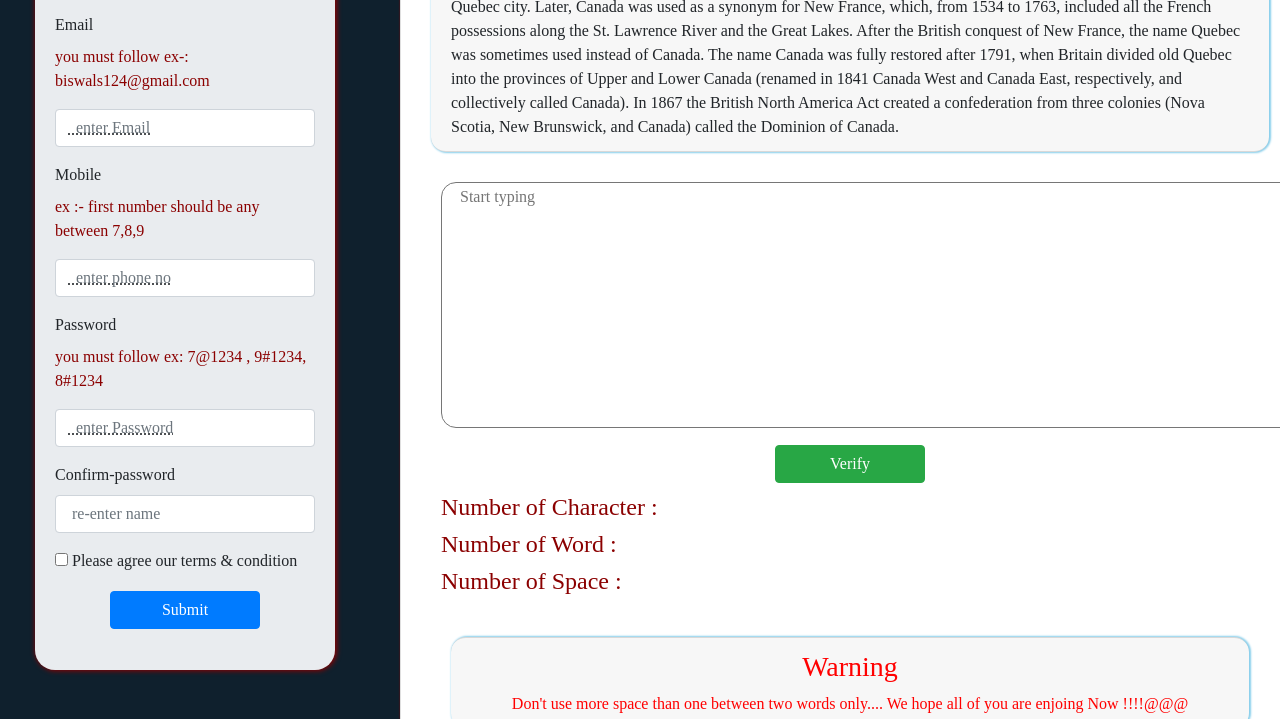
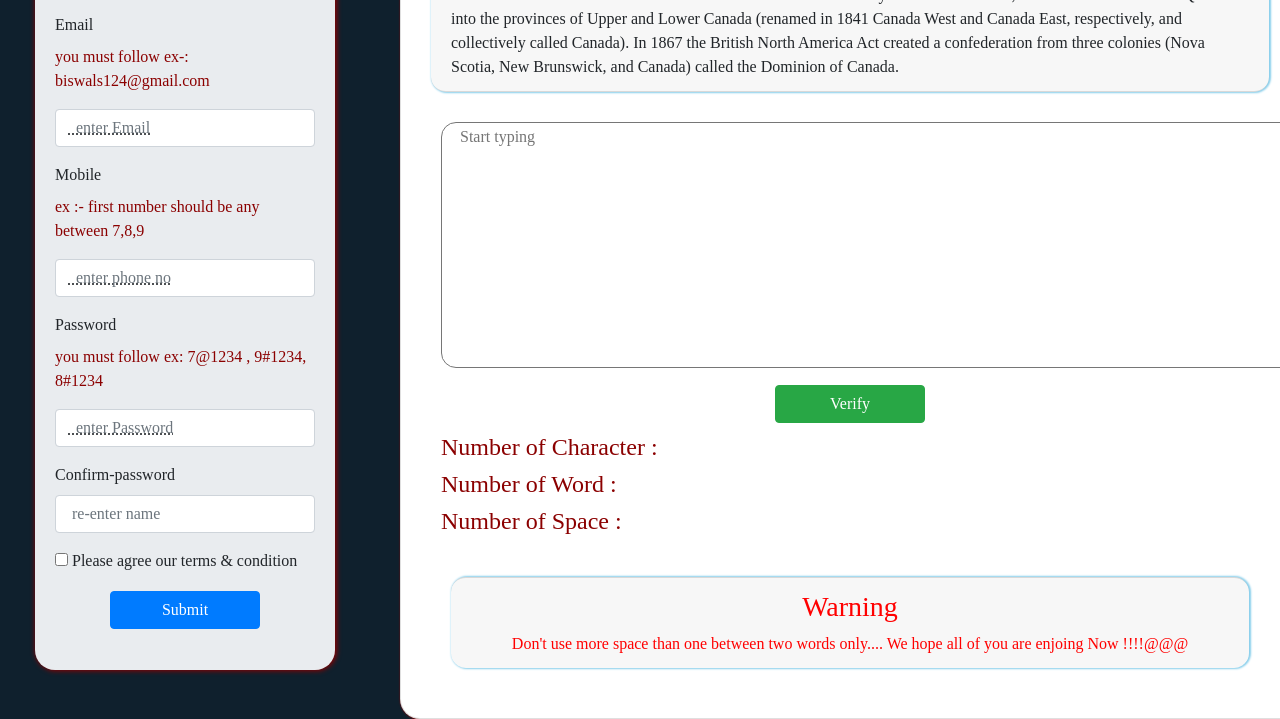
Before and after one commit to SUVENDU125/suvendunewtypespeed.github.io, a plain HTML site: page index.html in a window 1280 px wide. Shown: the part 350-1069 px from the top of the page. Drawn offline with Linux system fonts and the light colour scheme.

Commit message:
new..
change..

```diff
--- a/index.html
+++ b/index.html
@@ -12,7 +12,7 @@
 
 		#card1{
 			margin-left: 400px !important;
-			margin-top: -890px !important;
+			margin-top: -950px !important;
 
 		}
 		#card3{
```
